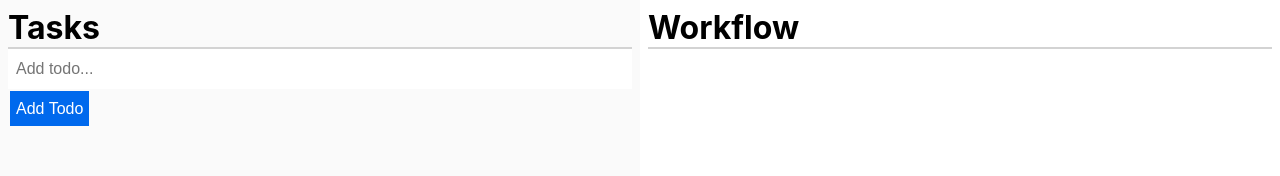
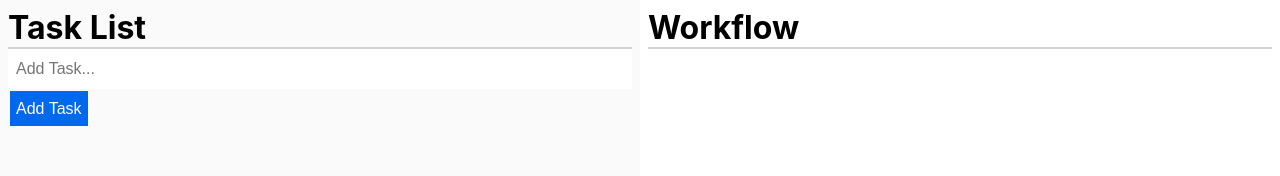
Before and after one commit to mattbowen03/adhd-manager, a React (Create React App) app: page / in a window 1280 px wide. Shown: the top 176 px of the page. Built offline with nearby package versions, Linux system fonts and the light colour scheme.

Commit message:
edit only one task at a time on screen

```diff
--- a/src/App.js
+++ b/src/App.js
@@ -24,6 +24,7 @@ function App() {
   const [input, setInput] = useState("");
   const [temp, setTemp] = useState("");
   const [workflowList, setWorkflowList] = useState([]);
+  const [openEdit, setOpenEdit] = useState(false);
 
   //Adding Todos
   function addTodo(e, id) {
@@ -70,6 +71,7 @@ function App() {
       }
       if (item.id === id) {
         item.canEdit = item.canEdit ? false : true;
+        setOpenEdit(true);
       }
       return item;
     });
@@ -81,8 +83,14 @@ function App() {
     setTemp(taskToUpdate);
 
     const newList = workflowList.map((item) => {
+      if (item.id !== id && item.canEdit === true) {
+        item.input = temp.input;
+        item.canEdit = false;
+      }
+
       if (item.id === id) {
         item.canEdit = item.canEdit ? false : true;
+        setOpenEdit(true);
       }
       return item;
     });
@@ -104,6 +112,7 @@ function App() {
 
     setTodoList(newList);
     toggleEdit(id);
+    setOpenEdit(false);
   }
 
   function handleEditWorkflowSubmit(e, id) {
@@ -116,7 +125,8 @@ function App() {
     });
 
     setWorkflowList(newList);
-    toggleEdit(id);
+    toggleWorkflowEdit(id);
+    setOpenEdit(false);
   }
 
   function revertChanges(id) {
@@ -128,6 +138,19 @@ function App() {
     });
     setTodoList(newList);
     toggleEdit(id);
+    setOpenEdit(false);
+  }
+
+  function revertWorkflowChanges(id) {
+    const newList = workflowList.map((item) => {
+      if (item.id === id) {
+        temp.input = item.input;
+      }
+      return item;
+    });
+    setWorkflowList(newList);
+    toggleWorkflowEdit(id);
+    setOpenEdit(false);
   }
 
   //Move todo to workflow
@@ -146,7 +169,7 @@ function App() {
   return (
     <div className='App'>
       <LeftPaneStyled>
-        <h1>Tasks</h1>
+        <h1>Task List</h1>
         <Todo
           todoList={todoList}
           addTodo={addTodo}
@@ -159,6 +182,7 @@ function App() {
           handleEditSubmit={handleEditSubmit}
           revertChanges={revertChanges}
           addToWorkflow={addToWorkflow}
+          openEdit={openEdit}
         />
       </LeftPaneStyled>
       <CenterPaneStyled>
@@ -178,6 +202,8 @@ function App() {
           addToWorkflow={addToWorkflow}
           removeFromWorkflow={removeFromWorkflow}
           deleteFromWorkflow={deleteFromWorkflow}
+          openEdit={openEdit}
+          revertWorkflowChanges={revertWorkflowChanges}
         />
       </CenterPaneStyled>
     </div>
--- a/src/components/Todo.js
+++ b/src/components/Todo.js
@@ -25,6 +25,7 @@ export default function Todo({
   handleEditSubmit,
   revertChanges,
   addToWorkflow,
+  openEdit,
 }) {
   return (
     <div>
@@ -37,6 +38,7 @@ export default function Todo({
                   <form onSubmit={(e) => handleEditSubmit(e, todo.id)}>
                     <Input
                       type='text'
+                      autoFocus
                       maxLength='40'
                       value={temp.input || ""}
                       onChange={handleEditChange}></Input>
@@ -62,7 +64,12 @@ export default function Todo({
                   <Button onClick={() => deleteTodo(todo.id)}>
                     <img src={deleteIcon} alt='delete' />
                   </Button>
-                  <Button onClick={() => toggleEdit(todo.id)}>
+                  <Button
+                    onClick={() => {
+                      if (!openEdit) {
+                        toggleEdit(todo.id);
+                      }
+                    }}>
                     <img src={editIcon} alt='edit' />
                   </Button>
                   <Button onClick={() => addToWorkflow(todo.id)}>
@@ -85,9 +92,9 @@ export default function Todo({
           style={{ display: "block" }}
           value={input || ""}
           onChange={handleChange}
-          placeholder='Add todo...'
+          placeholder='Add Task...'
         />
-        <Button type='submit'>Add Todo</Button>
+        <Button type='submit'>Add Task</Button>
       </form>
     </div>
   );
--- a/src/components/WorkflowTask.js
+++ b/src/components/WorkflowTask.js
@@ -13,14 +13,16 @@ import {
 } from "../styles/todoStyle";
 
 function WorkflowTask({
+  todoList,
   toggleWorkflowEdit,
   handleEditChange,
   temp,
   handleEditWorkflowSubmit,
-  revertChanges,
   workflowList,
   removeFromWorkflow,
   deleteFromWorkflow,
+  openEdit,
+  revertWorkflowChanges,
 }) {
   return (
     <TodoListContainer>
@@ -32,6 +34,7 @@ function WorkflowTask({
                 <form onSubmit={(e) => handleEditWorkflowSubmit(e, todo.id)}>
                   <Input
                     type='text'
+                    autoFocus
                     maxLength='40'
                     value={temp.input || ""}
                     onChange={handleEditChange}></Input>
@@ -39,7 +42,7 @@ function WorkflowTask({
                     <Button
                       type='button'
                       onClick={() => {
-                        revertChanges(todo.id);
+                        revertWorkflowChanges(todo.id);
                       }}>
                       Revert
                     </Button>
@@ -57,7 +60,12 @@ function WorkflowTask({
                 <Button onClick={() => deleteFromWorkflow(todo.id)}>
                   <img src={deleteIcon} alt='delete' />
                 </Button>
-                <Button onClick={() => toggleWorkflowEdit(todo.id)}>
+                <Button
+                  onClick={() => {
+                    if (!openEdit) {
+                      toggleWorkflowEdit(todo.id);
+                    }
+                  }}>
                   <img src={editIcon} alt='edit' />
                 </Button>
                 <Button onClick={() => removeFromWorkflow(todo.id)}>
```
